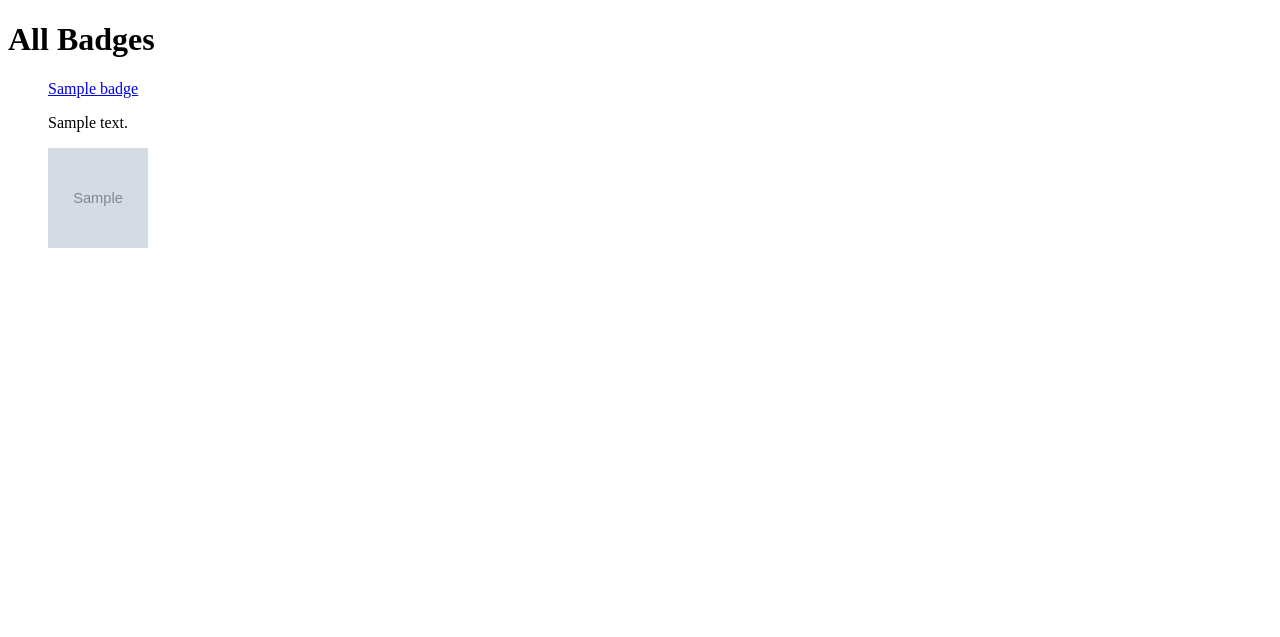
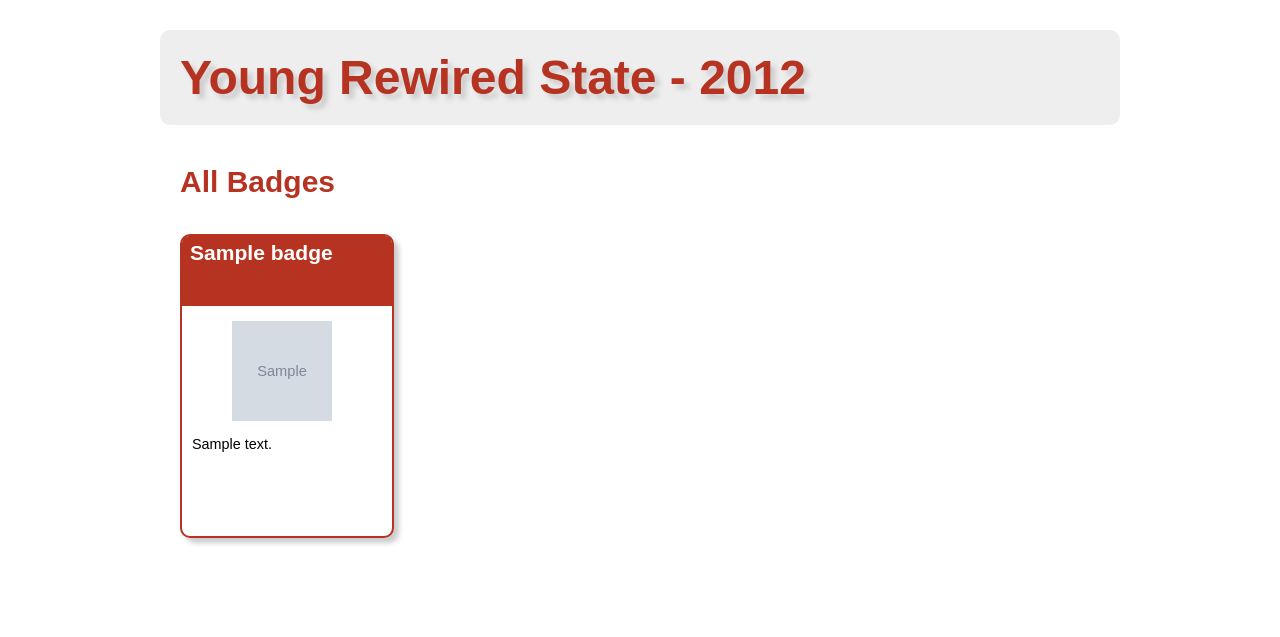
Before and after one commit to robyoung/yrsbadger, a Django app: template templates/minibadge/badge_list.html in a window 1280 px wide. Shown: the top 637 px of the page. Run offline with Django 3.2, Linux system fonts and the light colour scheme; the template is opened without the code that fills it: most values are stand-ins (such as "Sample title", 1, 10 or a date in 2020); grey boxes marked "Sample" are stand-in pictures.

Commit message:
Make the front page pretty, courtesy of Kevin

```diff
--- /dev/null
+++ b/media/stylesheets/screen.css
@@ -0,0 +1,135 @@
+
+html
+{
+	margin: 0;
+	padding: 0;
+}
+
+
+body
+{
+	background: #fff;
+	font-size: 12px;
+	font-family: Arial, Verdana, sans-serif;
+	margin: 0;
+	padding: 0;
+}
+
+
+#page
+{
+	width: 960px;
+	padding: 30px 20px 100px 20px;
+	margin: 0 auto 0 auto;
+	/*background: rgb(238, 238, 238);*/
+}
+
+
+#page:after
+{
+	content: ".";
+	display: block;
+	height: 0;
+	overflow: hidden;
+	clear: both;
+	visibility: hidden;
+}
+
+
+header
+{
+	-webkit-border-radius: 10px;
+	-moz-border-radius: 10px;
+	border-radius: 10px;
+	padding: 20px;
+	background: rgb(238, 238, 238);
+}
+
+
+h1
+{
+	font-size: 4em;
+	color: rgb(182, 51, 34);
+	margin: 0;
+	padding: 0;
+	text-shadow: 5px 5px 5px #ccc;
+}
+
+
+h2
+{
+	font-size: 2.5em;
+	margin: 40px 0 10px 20px;
+	color: rgb(182, 51, 34);
+}
+
+
+ul#badge-list
+{
+	margin: 0 0 0 20px;
+	padding: 0;
+}
+
+
+ul#badge-list li.badge
+{
+	list-style: none;
+	width: 210px;
+	height: 300px;
+	margin: 25px 20px 0 0;
+	padding: 0;
+	float: left;
+	border: 2px solid rgb(182, 51, 34);
+	-webkit-border-radius: 10px;
+	-moz-border-radius: 10px;
+	border-radius: 10px;
+	background: #fff;
+	box-shadow: 5px 5px 5px #ccc;
+}
+
+
+li.badge h3 a
+{
+	font-size: 1.5em;
+	margin: 0;
+	padding: 5px 8px 5px 8px;
+	background: rgb(182, 51, 34);
+	color: #fff;
+	text-decoration: none;
+	display: block;
+	height: 60px;
+	-webkit-border-radius: 7px 7px 0px 0px;
+	-moz-border-radius: 7px 7px 0px 0px;
+	border-radius: 7px 7px 0px 0px;
+}
+
+
+li.badge h3
+{
+	margin: 0;
+	padding: 0;
+
+}
+
+
+li.badge h3 a:hover
+{
+	background: #fff;
+	color: rgb(182, 51, 34);
+}
+
+
+li.badge img
+{
+	float: left;
+	padding: 0;
+	margin: 15px auto 15px 50px;
+}
+
+
+li.badge p
+{
+	font-size: 1.2em;
+	clear: both;
+	margin: 0 10px 0 10px;
+}
--- a/templates/base.html
+++ b/templates/base.html
@@ -1,9 +1,11 @@
-<!DOCTYPE HTML PUBLIC "-//W3C//DTD HTML 4.01 Transitional//EN"
-        "http://www.w3.org/TR/html4/loose.dtd">
-<html>
+<!DOCTYPE html>
+<html dir="ltr" lang="en-GB">
 <head>
-    <title>YRS 2012 Badges{% block title %}{% endblock %}</title>
+    <meta http-equiv="content-type" content="text/html; charset=UTF-8">
+    <title>{% block title %}{% endblock %}</title>
+{% block metatags %}{% endblock %}
     <link rel="stylesheet" href="/media/stylesheets/main.css">
+    <link rel="stylesheet" href="/media/stylesheets/screen.css">
 </head>
 <body>
 {% block content %}{% endblock %}
--- a/templates/minibadge/badge_list.html
+++ b/templates/minibadge/badge_list.html
@@ -1,19 +1,25 @@
 {% extends "base.html" %}
 
-{% block title %}{% endblock %}
+{% block title %}All Badges - YRS2012{% endblock %}
+{% block metatags %}
+<meta name="TITLE" content="All Badges - YRS2012" />
+<meta name="DESCRIPTION" content="All the available badges for Young Rewired State 2012" />
+{% endblock %}
 
 {% block content %}
-    <h1>All Badges</h1>
-    <ul>
+<div id="page">
+<header>
+    <h1>Young Rewired State - 2012</h1>
+</header>
+    <h2>All Badges</h2>
+    <ul id="badge-list">
         {% for badge in badge_list %}
-            <li>
-                <a href="{{ badge.get_absolute_url }}">{{ badge.title }}</a>
-
+            <li class="badge">
+                <h3><a href="{{ badge.get_absolute_url }}">{{ badge.title }}</a></h3>
+                <img src="{{ MEDIA_URL }}/uploads/{{ badge.image }}" alt="" height="100" width="100">
                 <p>{{ badge.description }}</p>
-
-                <img src="{{ MEDIA_URL }}/uploads/{{ badge.image }}" alt="" height="100" width="100">
             </li>
         {% endfor %}
-
     </ul>
+</div>
 {% endblock %}
```
